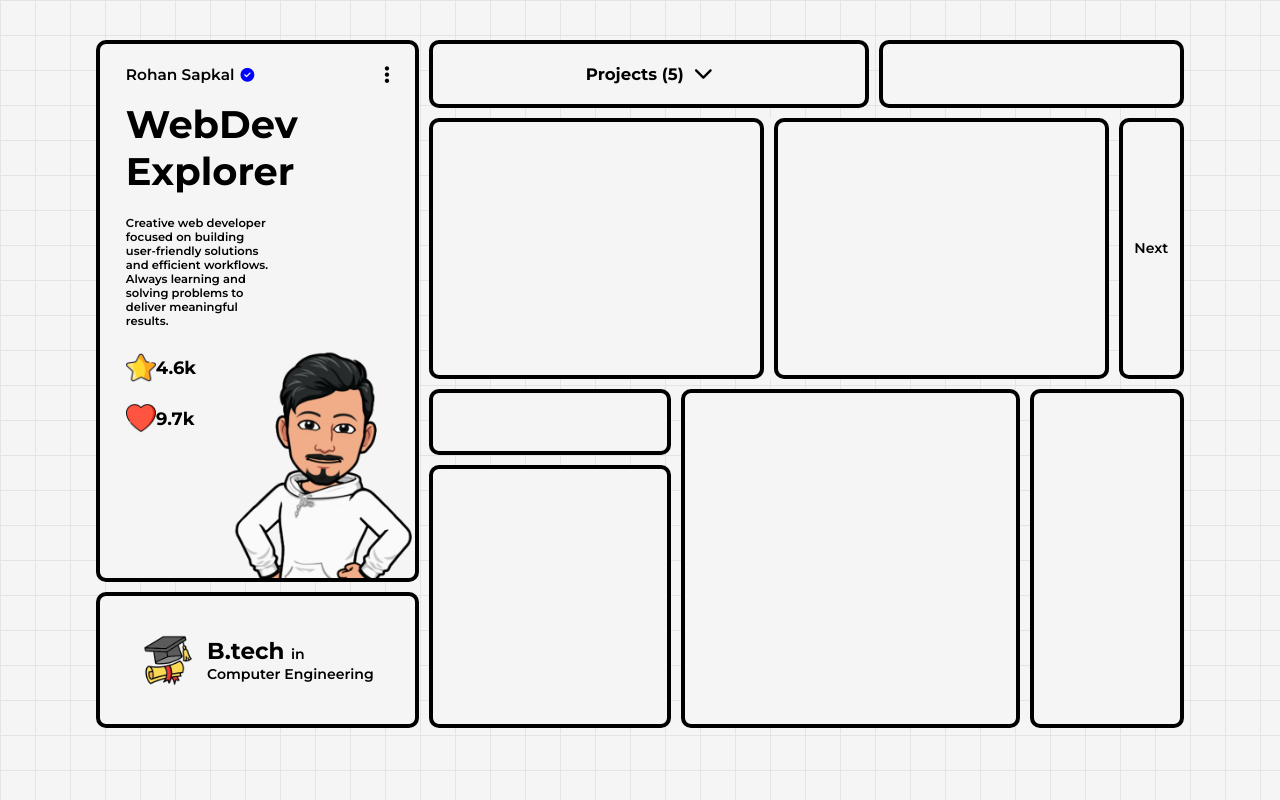
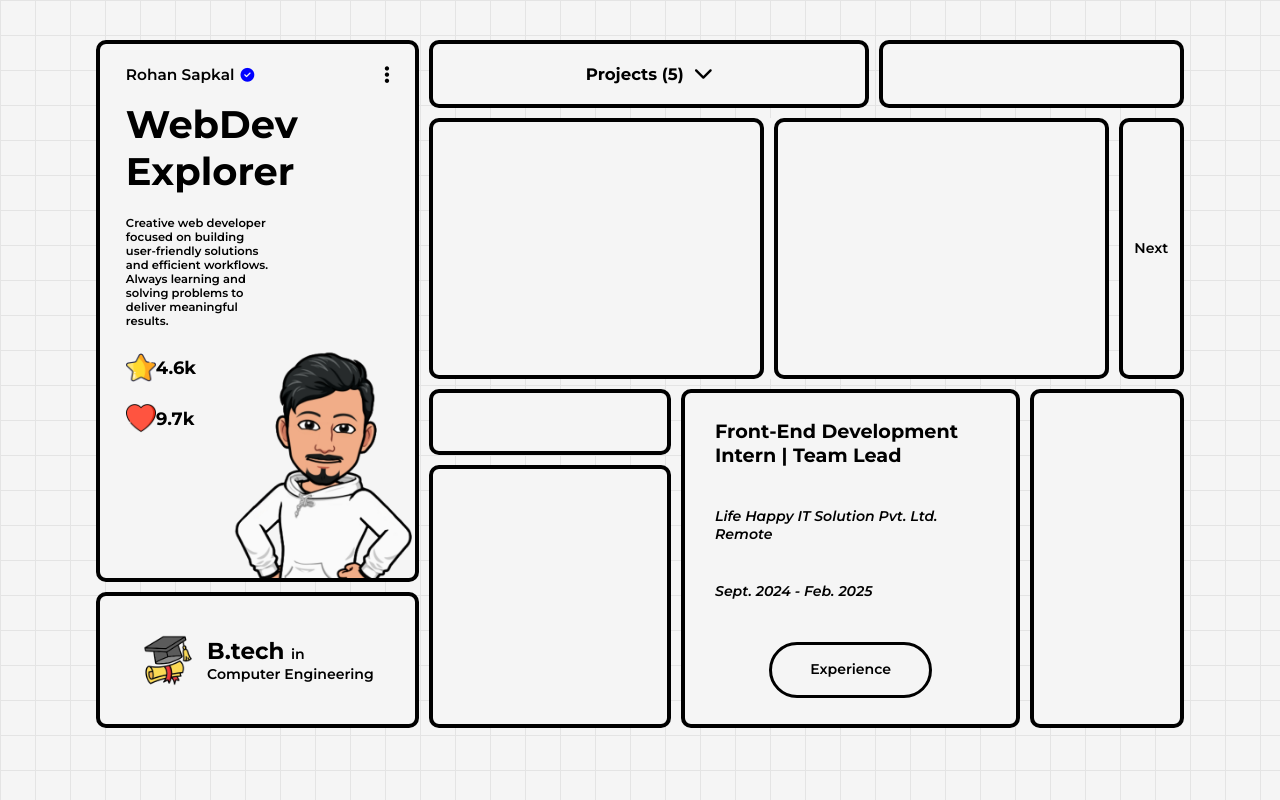
Before and after one commit to rohansapkal7/Portfolio_2.0, a React (Vite) app: page / in a window 1280 px wide. Built offline with nearby package versions, Linux system fonts and the light colour scheme.

Commit message:
[update] Experience section | desktop

```diff
--- a/src/CSS/desktop.css
+++ b/src/CSS/desktop.css
@@ -289,7 +289,63 @@ body{
     background-color: var(--highlightColor);
     border: var(--border);
     border-radius: var(--borderRadius);
+    padding: 3.5% 4%;
+    display: flex;
+    flex-direction: column;
+    justify-content: space-between;
+    align-items: center;
+}
 
+.exp-holder{
+    /* background-color: red; */
+    display: flex;
+    justify-content: space-between;
+    height: 65%;
+    width: 100%;
+    overflow-y: hidden;
+    scrollbar-width: none;
+}
+
+.exp{
+    min-width: 100%;
+    display: flex;
+    flex-direction: column;
+    justify-content: space-between;
+
+}
+
+.exp-role{
+    font-size: 1.5vw;
+    font-weight: 700;
+}
+
+.exp-button{
+    /* background-color: aqua; */
+    position: relative;
+    height: 20%;
+    width: 60%;
+    border-radius: 100vw;
+    border: 3px solid black;
+
+}
+
+.l1,.l2,.l3{
+    position: absolute;
+    left: 50%;
+    top: 50%;
+    transform: translate(-50%, -55%);
+}
+
+.l2,.l3{
+    opacity: 0;
+}
+
+.experience-container:hover .l1{
+    opacity: 0;
+}
+
+.experience-container:hover .l2{
+    opacity: 1;
 }
 
 .extras-container{
--- /dev/null
+++ b/src/components/experience_data.js
@@ -0,0 +1,16 @@
+const experience_data = [
+    {
+        role: "Front-End Development Intern | Team Lead",
+        company: "Life Happy IT Solution Pvt. Ltd.",
+        mode: "Remote",
+        duration: "Sept. 2024 - Feb. 2025"
+    },
+    {
+        role: "Gen AI Development Intern",
+        company: "Phoenixgen Systems Pvt. Ltd.",
+        mode: "Remote",
+        duration: "Dec. 2023 - June. 2024"
+    }
+]
+
+export default experience_data;
--- /dev/null
+++ b/src/components/grid_items/Exp_container.jsx
@@ -0,0 +1,23 @@
+import experience_data from "../experience_data"
+import Experience from "./Experience"
+
+export default function Exp_container() {
+    return(
+        <div className="experience-container">
+            <div className="exp-holder">
+                {
+                    experience_data.map((e)=>{
+                        return(
+                        <Experience data={e}/>
+                        )
+                    })
+                }
+            </div>
+            <div className="exp-button">
+                <p className="exp-btn l1">Experience</p>
+                <p className="exp-btn l2">Previous</p>
+                <p className="exp-btn l3">Next</p>
+            </div>
+        </div>
+    )
+}
--- a/src/components/grid_items/Experience.jsx
+++ b/src/components/grid_items/Experience.jsx
@@ -1,7 +1,13 @@
-export default function Experience() {
-    return(
-        <div className="experience-container">
+import React from 'react'
 
-        </div>
-    )
+function Experience({data}) {
+  return (
+    <div className='exp'>
+        <p className="exp-role">{data.role}</p>
+        <p className="exp-company"><i>{data.company}<br/>{data.mode}</i></p>
+        <p className="exp-duration"><i>{data.duration}</i></p>
+    </div>
+  )
 }
+
+export default Experience
--- a/src/components/grid_items/Experience_tab.jsx
+++ b/src/components/grid_items/Experience_tab.jsx
@@ -1,4 +1,4 @@
-import Experience from "./Experience";
+import Exp_container from "./Exp_container";
 import Extras from "./Extras";
 import Tech_stack from "./Tech_stack";
 
@@ -6,7 +6,7 @@ export default function Experience_tab (){
     return(
         <div className="exp-tab">
             <Tech_stack/>
-            <Experience/>
+            <Exp_container/>
             <Extras/>
         </div>
     )
```
